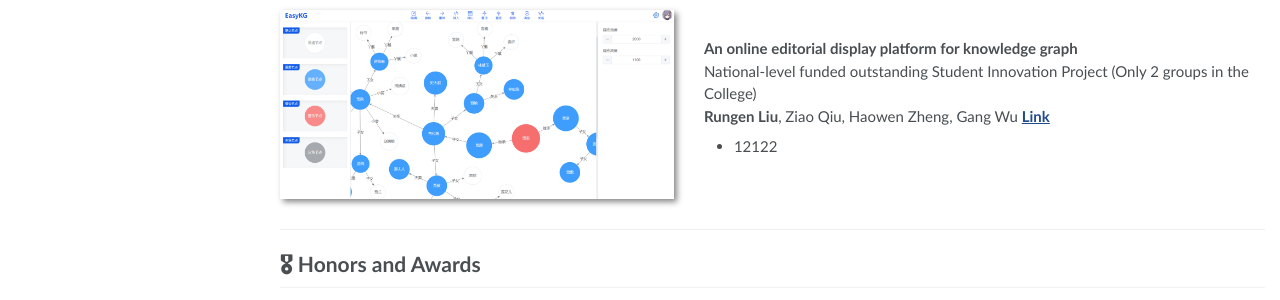
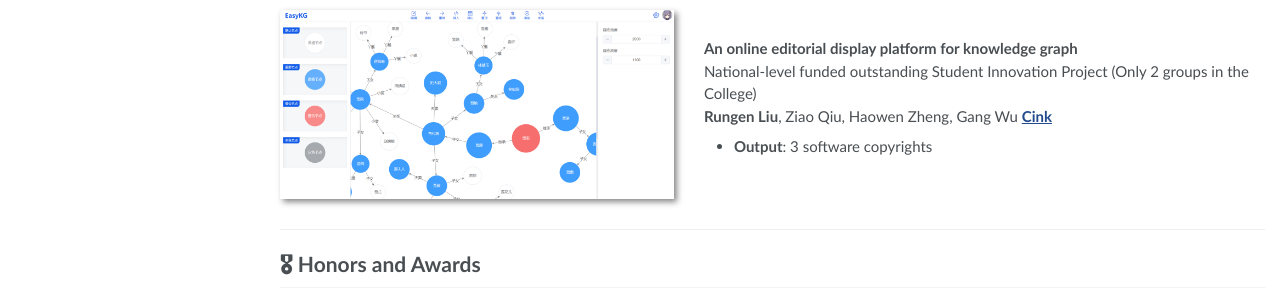
Before and after one commit to WaterWool/WaterWool.github.io, a Jekyll site: the page built from _pages/about.md, in a window 1280 px wide and 1350 px high. Shown: the part 691-991 px from the top of the window. Built offline with Jekyll 4.4.1, drawn with Linux system fonts in a browser that asks for light colours.

Commit message:
Update about.md

```diff
--- a/_pages/about.md
+++ b/_pages/about.md
@@ -46,8 +46,8 @@ My research interest includes neural machine translation and computer vision. I
 
 **An online editorial display platform for knowledge graph**<br/>
 National-level funded outstanding Student Innovation Project (Only 2 groups in the College)<br/>
-**Rungen Liu**, Ziao Qiu, Haowen Zheng, Gang Wu [**Link**](https://github.com/WaterWool/An-online-editorial-display-platform-for-knowledge-graphs)
-- 12122
+**Rungen Liu**, Ziao Qiu, Haowen Zheng, Gang Wu [**Cink**](https://github.com/WaterWool/An-online-editorial-display-platform-for-knowledge-graphs)
+- **Output**:&nbsp;3 software copyrights
 
 <strong><span class='show_paper_citations' data='DhtAFkwAAAAJ:ALROH1vI_8AC'></span></strong>
 </div>
```
